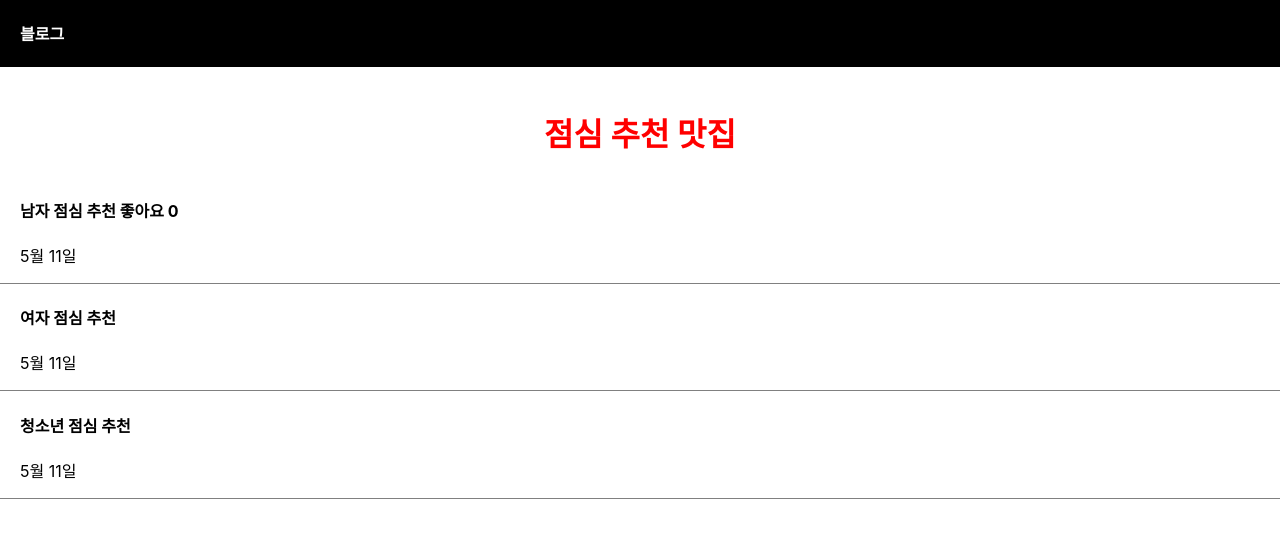
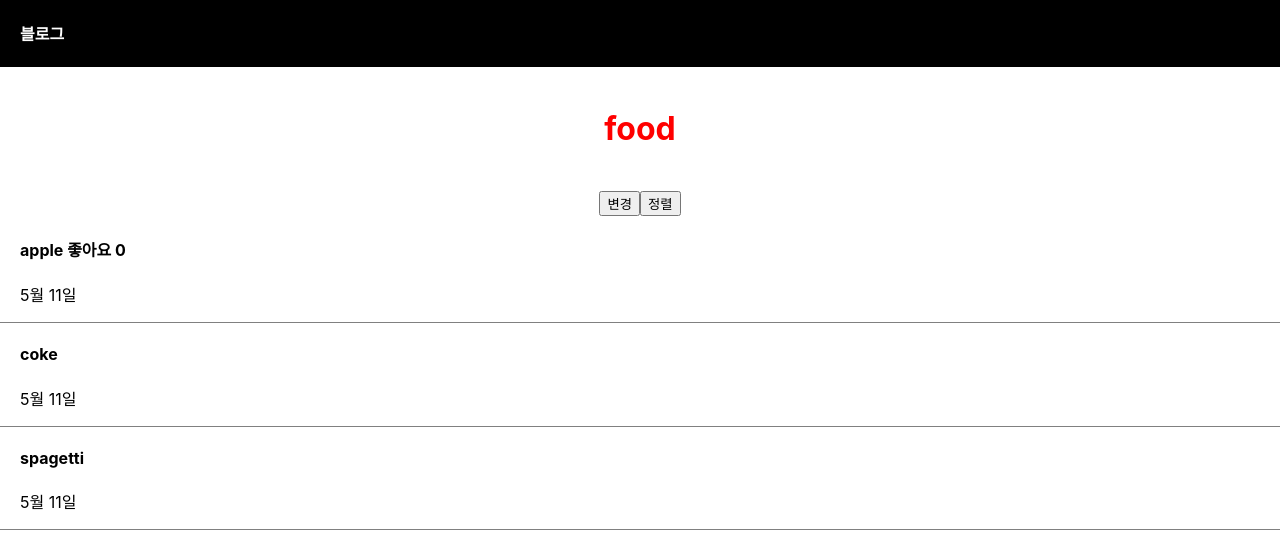
Before and after one commit to ehdwo13/React, a React (Create React App) app: page / in a window 1280 px wide. Shown: the top 548 px of the page. Built offline with nearby package versions, Linux system fonts and the light colour scheme.

Commit message:
20240512

```diff
--- a/src/App.js
+++ b/src/App.js
@@ -5,8 +5,8 @@ import './App.css';
 import { useState } from 'react';
 
 function App() {
-  let post = "점심 추천 맛집";
-  let[a, b] = useState(['남자 점심 추천','여자 점심 추천','청소년 점심 추천']);
+  let post = "food";
+  let[a, b] = useState(['spagetti','coke','apple']);
   let[likeCount, lc]= useState(0);
   return (
     <div className="App">
@@ -15,16 +15,26 @@ function App() {
           <h4>블로그</h4>
         </div>
         <h4 style={{color : 'red', fontSize : '32px'}}>{post}</h4>
+        <button onClick={()=>{
+          let copy = [...a];
+          copy[0] = 'lemonade';
+          b(copy);
+          }}>변경</button>
+        <button onClick={()=>{
+          let sortCopy = [...a];
+          sortCopy.sort();
+          b(sortCopy);
+        }}>정렬</button>
         <div className='list'>
-          <h4>{a[0]} <span onClick={()=>{lc(likeCount+1)}}> 좋아요</span> {likeCount} </h4>
+          <h4>{a[2]} <span onClick={()=>{lc(likeCount+1)}}> 좋아요</span> {likeCount} </h4>
           <p>5월 11일</p>
         </div>
         <div className='list'>
-          <h4>{a[1]}</h4>
+          <h4>{a[1]} </h4>
           <p>5월 11일</p>
         </div>
         <div className='list'>
-          <h4>{a[2]}</h4>
+          <h4>{a[0]}</h4>
           <p>5월 11일</p>
         </div>
       </div>
```
